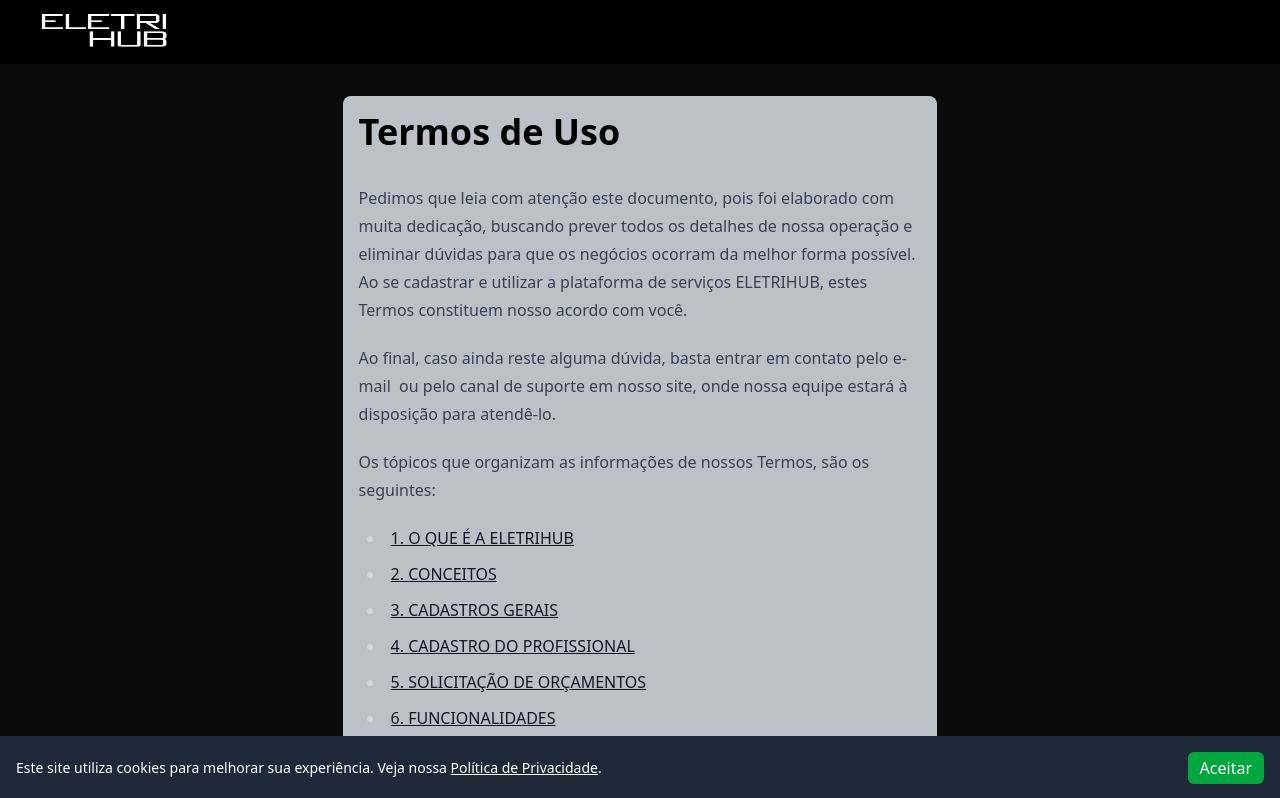
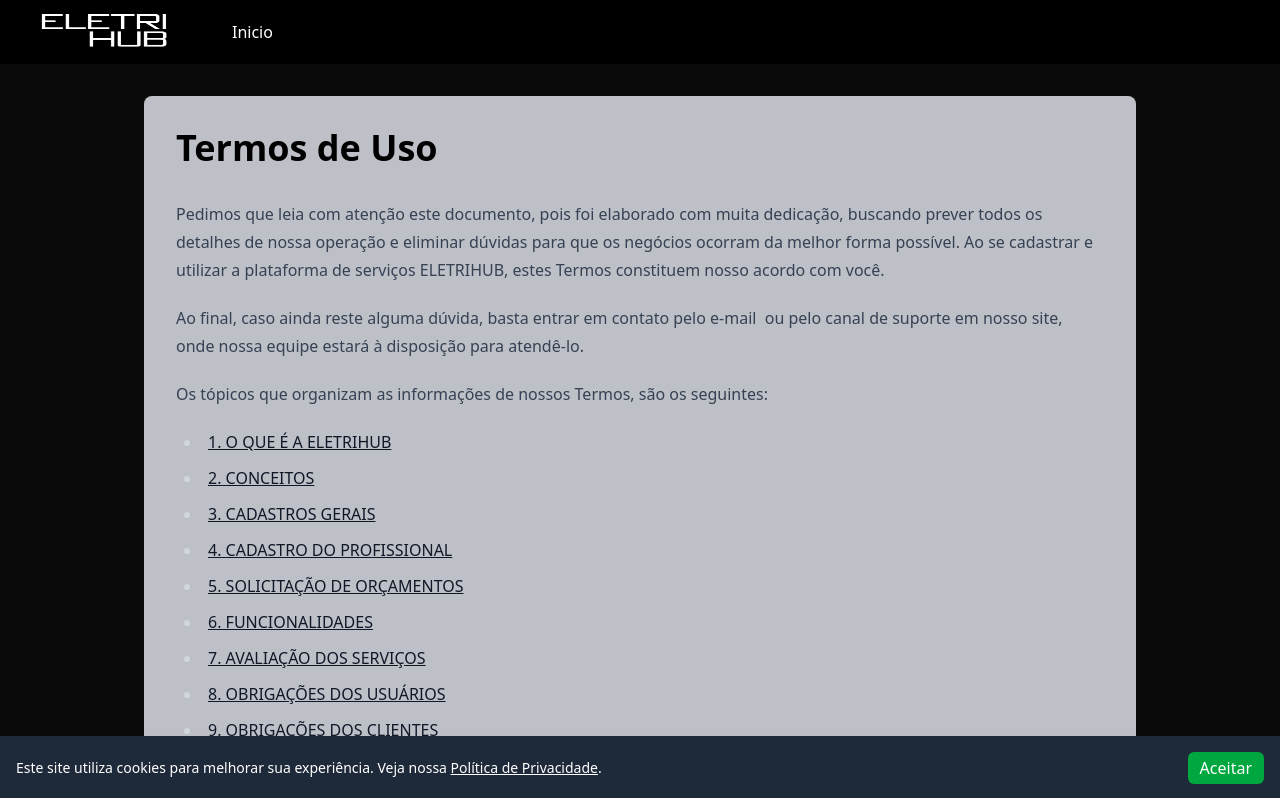
Before and after one commit to DhioneCastilhoBarbosa/hubinscar, a React (Vite) app: page /termos-de-uso in a window 1280 px wide. Shown: the top 798 px of the page. Built offline with nearby package versions, Linux system fonts and the light colour scheme.

Commit message:
feat: changed page termo and politices

```diff
--- a/src/App.tsx
+++ b/src/App.tsx
@@ -79,7 +79,7 @@ export default function App() {
           <Route
             path="/contato"
             element={
-              <AuthLayout menuType="full" buttonVisible={true} menuVisible={true} headModel={false} />
+              <AuthLayout menuType="full" buttonVisible={false} menuVisible={true} headModel={false} />
             }
           >
             <Route index element={<Contact />} />
@@ -99,7 +99,8 @@ export default function App() {
           <Route
             path="/politica-de-privacidade"
             element={
-              <AuthLayout menuType="home" buttonVisible={false} headModel={true} />
+
+              <AuthLayout menuType="full" buttonVisible={false} menuVisible={true} headModel={false} />
             }
           >
             <Route index element={<PoliticaDePrivacidade />} />
@@ -108,7 +109,7 @@ export default function App() {
           <Route
             path="/termos-de-uso"
             element={
-              <AuthLayout menuType="home" buttonVisible={false} headModel={true} />
+              <AuthLayout menuType="full" buttonVisible={false} menuVisible={true} headModel={false} />
             }
           >
             <Route index element={<TermosDeUso />} />
--- a/src/pages/components/politicadePrivacidade/PoliticaDePrivacidade.tsx
+++ b/src/pages/components/politicadePrivacidade/PoliticaDePrivacidade.tsx
@@ -14,8 +14,8 @@ export default function PoliticaDePrivacidade() {
   }, []);
 
   return (
-    <div className="max-w-4xl mx-auto px-4 py-8 text-gray-800 mt-16">
-      <article className="prose prose-gray prose-h1:text-black prose-h2:text-gray-700 prose-p:text-gray-700 prose-h3:text-gray-700 bg-gray-300/90 p-4 rounded-lg">
+      <div className="w-[80%] mx-auto px-4 py-8 text-gray-800 mt-16">
+        <article className="prose prose-gray prose-h1:text-black prose-h2:text-gray-700 prose-p:text-gray-700 prose-h3:text-gray-700 bg-gray-300/90 p-8 rounded-lg w-full max-w-none">
           <ReactMarkdown
             remarkPlugins={[remarkGfm]}
             rehypePlugins={[rehypeRaw]}
@@ -25,4 +25,5 @@ export default function PoliticaDePrivacidade() {
         </article>
       </div>
     );
+
 }
--- a/src/pages/components/termoDeUso/TermoDeUso.tsx
+++ b/src/pages/components/termoDeUso/TermoDeUso.tsx
@@ -13,8 +13,8 @@ export default function TermosDeUso() {
   }, []);
 
   return (
-    <div className="max-w-4xl mx-auto px-4 py-8 text-gray-800 mt-16">
-          <article className="prose prose-gray prose-h1:text-black prose-h2:text-gray-700 prose-p:text-gray-700 prose-h3:text-gray-700 bg-gray-300/90 p-4 rounded-lg">
+    <div className="w-[80%] mx-auto px-4 py-8 text-gray-800 mt-16">
+      <article className="prose prose-gray prose-h1:text-black prose-h2:text-gray-700 prose-p:text-gray-700 prose-h3:text-gray-700 bg-gray-300/90 p-8 rounded-lg w-full max-w-none">
         <ReactMarkdown
           remarkPlugins={[remarkGfm]}
           rehypePlugins={[rehypeRaw]}
@@ -24,4 +24,6 @@ export default function TermosDeUso() {
       </article>
     </div>
   );
+
+
 }
```
Lines whose indentation alone changed are shown as unchanged.
